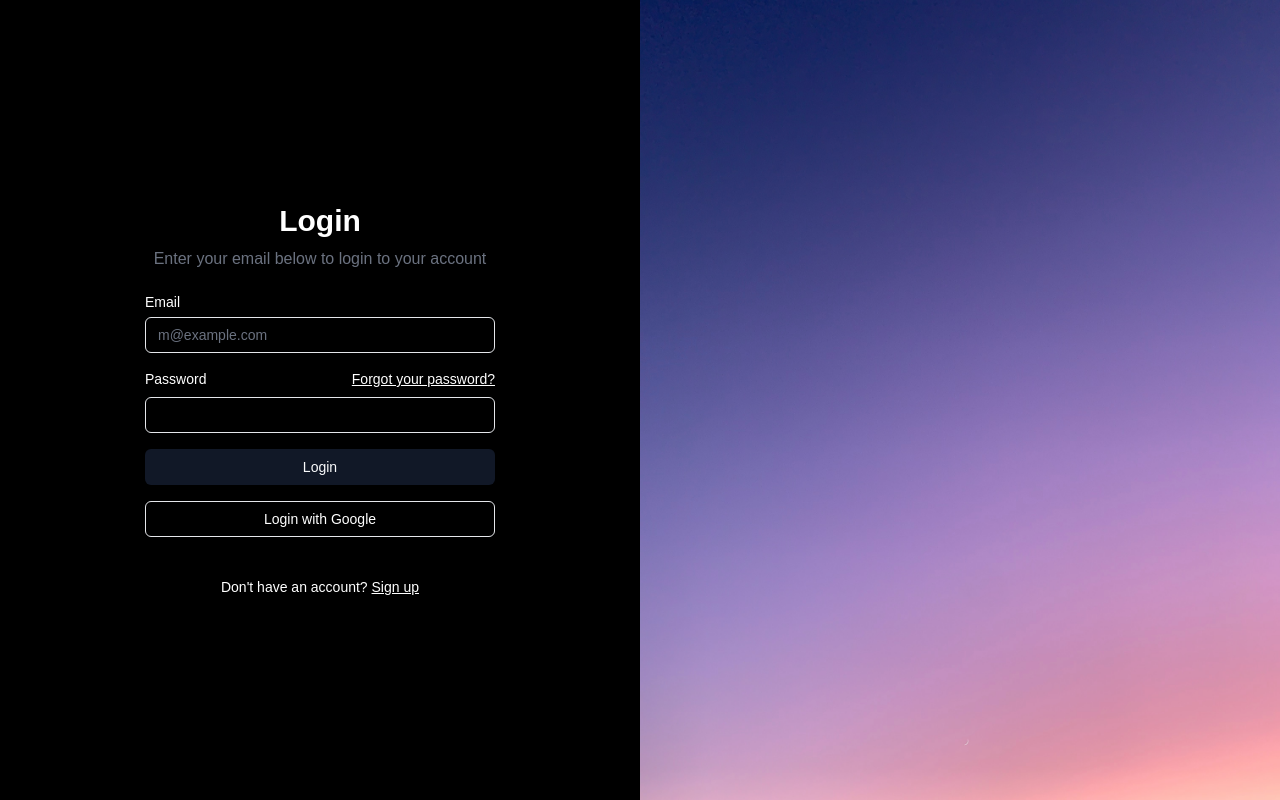
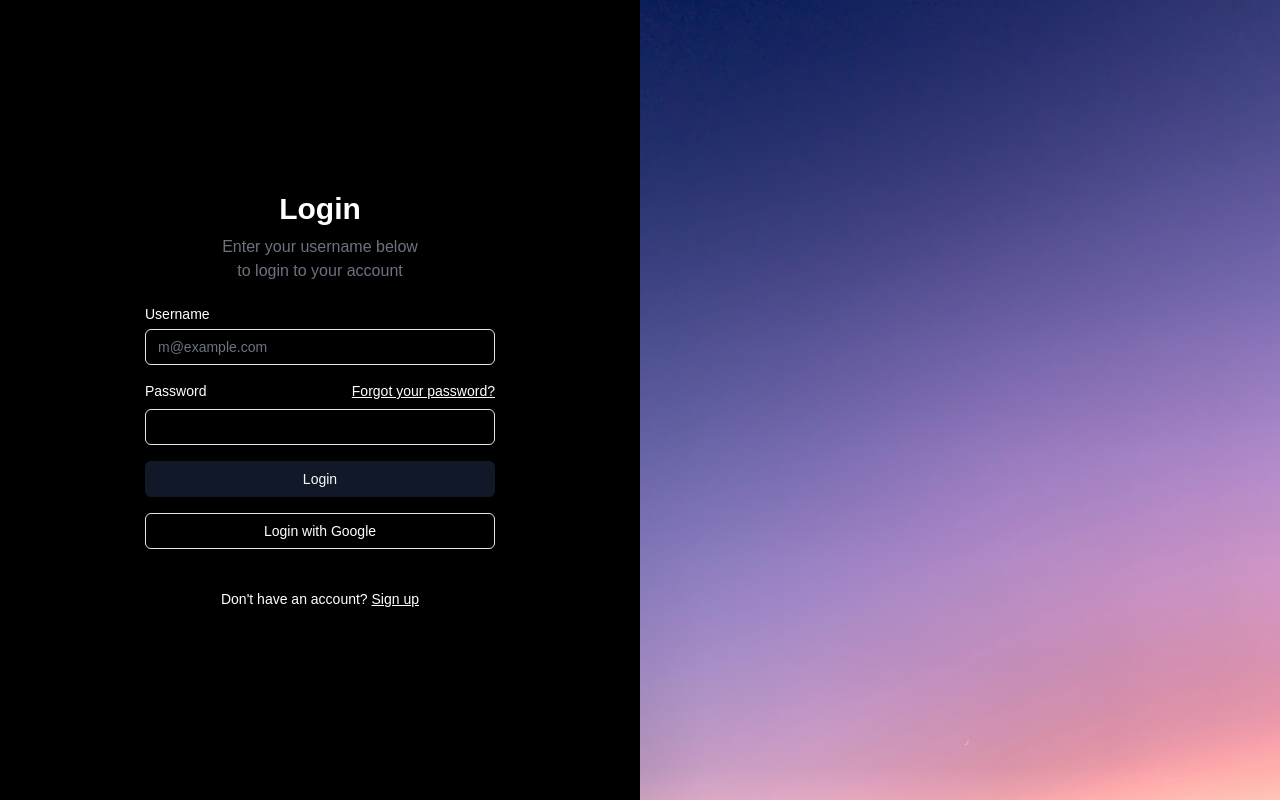
Before and after one commit to reveuse12/project-management, a Next.js app: page /login in a window 1280 px wide. Built offline with nearby package versions, Linux system fonts and the light colour scheme.

Commit message:
typo fix

```diff
--- a/src/app/api/project/route.ts
+++ b/src/app/api/project/route.ts
@@ -73,8 +73,8 @@ export async function GET(request: NextRequest) {
     if (!decoded) {
       return NextResponse.json({ error: "Unauthorized" }, { status: 401 });
     }
-    // const { organizationId } = await request.json();
-    // console.log(organizationId);
+    const { organizationId } = await request.json();
+    console.log(organizationId);
 
     const projects = await Projects.find();
     return NextResponse.json({ projects }, { status: 200 });
--- a/src/app/api/user/[userId]/route.ts
+++ b/src/app/api/user/[userId]/route.ts
@@ -14,7 +14,7 @@ export async function GET(
   try {
     await connectDB();
     const { userId } = params;
-    console.log(userId);
+    console.log(request);
 
     if (!userId) {
       return NextResponse.json(
--- a/src/app/login/page.tsx
+++ b/src/app/login/page.tsx
@@ -52,12 +52,12 @@ export default function Login() {
           <div className="grid gap-2 text-center">
             <h1 className="text-3xl font-bold">Login</h1>
             <p className="text-balance text-muted-foreground">
-              Enter your email below to login to your account
+              Enter your username below to login to your account
             </p>
           </div>
           <form onSubmit={handleSubmit} className="grid gap-4">
             <div className="grid gap-2">
-              <Label htmlFor="email">Email</Label>
+              <Label htmlFor="username">Username</Label>
               <Input
                 id="username"
                 name="username"
--- a/src/middleware.ts
+++ b/src/middleware.ts
@@ -20,5 +20,5 @@ export function middleware(request: NextRequest) {
 }
 
 export const config = {
-  matcher: ["/", "/admin", "/login", "/signup", "/verify", "/reset"],
+  matcher: ["/", "/dashboard", "/login", "/signup", "/verify", "/reset"],
 };
```
